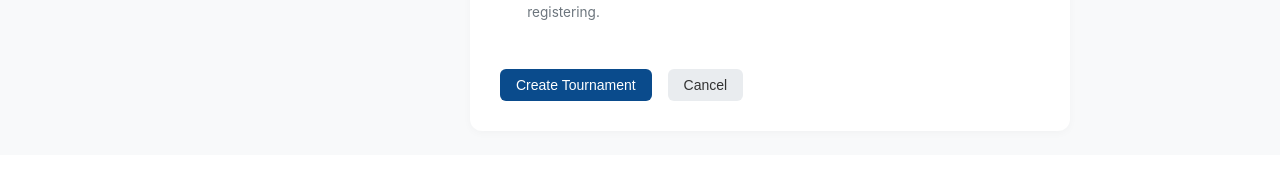
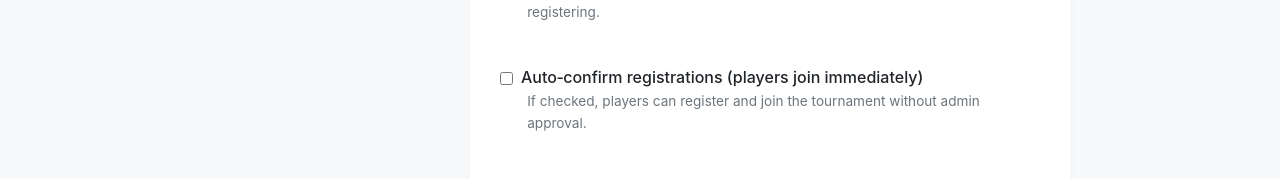
Before and after one commit to HirwaYves/wechess, a React (Vite) app: page /admin/create-tournament in a window 1280 px wide. Shown: the part 1086-1265 px from the top of the page. Built offline with nearby package versions, Linux system fonts and the light colour scheme; no server answers; sample sign-in values are in the browser's storage.

Commit message:
Update CreateTournament.jsx

```diff
--- a/src/pages/admin/CreateTournament.jsx
+++ b/src/pages/admin/CreateTournament.jsx
@@ -20,7 +20,8 @@ const CreateTournament = () => {
     entryFee: '',
     season: '',
     joinUrl: '',
-    requireLichess: false
+    requireLichess: false,
+    autoConfirm: false  // new field
   });
   const [errors, setErrors] = useState({});
   const [loading, setLoading] = useState(false);
@@ -184,6 +185,22 @@ const CreateTournament = () => {
           </p>
         </div>
 
+        {/* Auto-confirm checkbox */}
+        <div className="admin-form-group checkbox-group">
+          <label className="checkbox-label">
+            <input
+              type="checkbox"
+              name="autoConfirm"
+              checked={form.autoConfirm}
+              onChange={handleChange}
+            />
+            <span>Auto‑confirm registrations (players join immediately)</span>
+          </label>
+          <p className="checkbox-hint">
+            If checked, players can register and join the tournament without admin approval.
+          </p>
+        </div>
+
         <div className="admin-form-actions">
           <AdminButton type="submit" disabled={loading}>
             {loading ? 'Creating...' : 'Create Tournament'}
```
